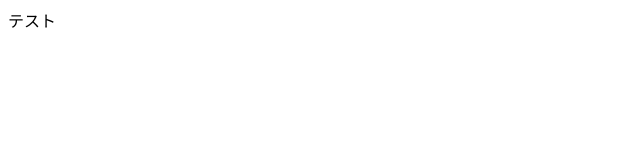
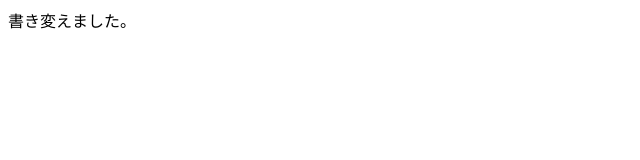
Before and after one commit to 221205172/2023-4-21-test, a plain HTML site: page index.html in a window 1280 px wide. Shown: the full height of the page, 0-640 px from the left. Drawn offline with Linux system fonts and the light colour scheme.

Commit message:
index.htmlを更新しました
"テスト"を"書き変えました"に書き換えました。

```diff
--- a/index.html
+++ b/index.html
@@ -5,6 +5,6 @@
     <title>タイトル</title>
   </head>
   </body>
-    テスト
+    書き変えました。
   </body>
 </html>
```
